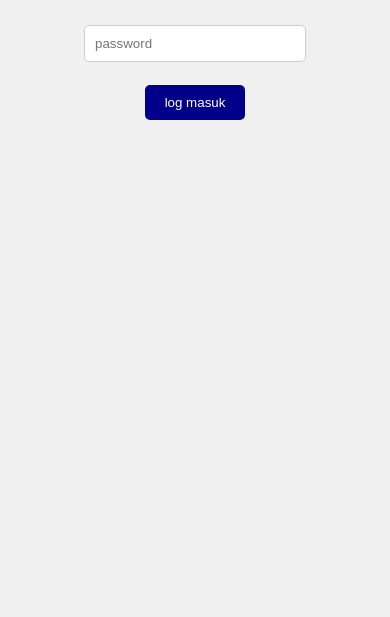
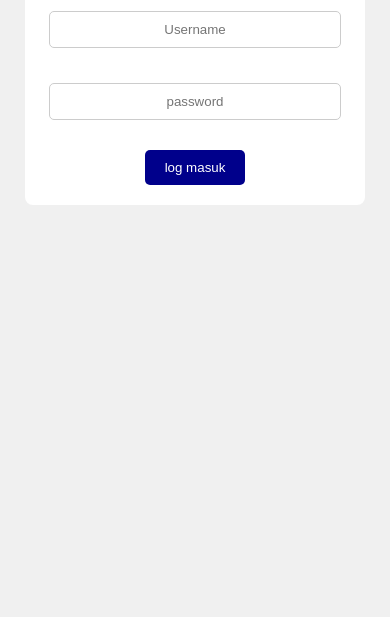
Before and after one commit to yusry0361/portfolio-, a plain HTML site: page index.html in a window 390 px wide. Shown: the part 227-844 px from the top of the page. Drawn offline with Linux system fonts and the light colour scheme.

Commit message:
Add files via upload

```diff
--- a/style.css
+++ b/style.css
@@ -1,5 +1,5 @@
 body {
-  font-family: Arial;
+  font-family: 'Poppins',sans-Serif;
   text-align: center;
   background: #f0f0f0;
 }
@@ -16,6 +16,7 @@ h1 {
   font-size: 32px;    /*tambah ni*/
   margin-top: 30px;   /*tambah ni*/
 }
+
 p {
   color: red;
   font-style: italic;
@@ -23,6 +24,17 @@ p {
 }
 form {
   margin-top: 20px;
+  margin-bottom: 40px;
+  padding: 20px;
+  background: white;
+  width: fit-content;
+  margin-left: auto;
+  margin-right: auto;
+  box-shadow: 0 0 10px rgba(0,0,0,0,1);
+  border-radius: 8px;
+}
+input, button {
+  text-align: center;
 }
 input {
   padding: 10px;
@@ -38,7 +50,16 @@ button {
   border: none;
   border-radius: 5px;
   cursor: pointer;
+  transition:background-color 0.3s ease;
 }
 button:hover{
   background-color: navy;
 }
+@media (max-width: 400px) {
+  input {
+    width: 90%;
+  }
+  form {
+    width: 80%;
+  }
+}
```
